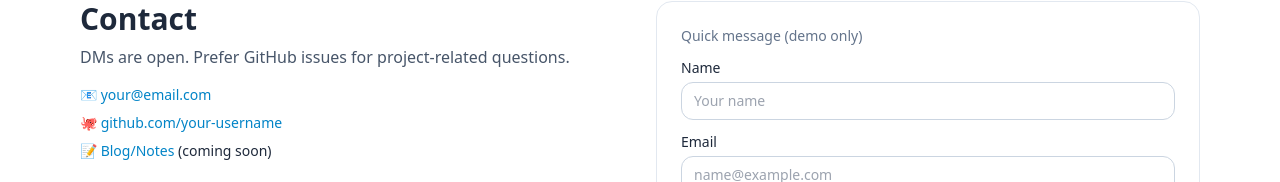
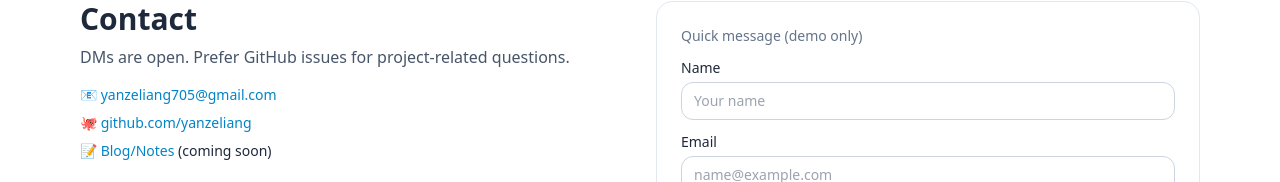
Before and after one commit to Yanzeliang/alfred-home, a plain HTML site: page index.html in a window 1280 px wide. Shown: the part 2060-2242 px from the top of the page. Drawn offline with nearby package versions, Linux system fonts and the light colour scheme.

Commit message:
Update index.html

```diff
--- a/index.html
+++ b/index.html
@@ -187,8 +187,8 @@
           <h2 class="text-2xl md:text-3xl font-bold">Contact</h2>
           <p class="mt-2 text-slate-600 dark:text-slate-300">DMs are open. Prefer GitHub issues for project‑related questions.</p>
           <ul class="mt-4 space-y-2 text-sm">
-            <li>📧 <a class="text-sky-600 dark:text-sky-400 hover:underline" href="mailto:your@email.com">your@email.com</a></li>
-            <li>🐙 <a class="text-sky-600 dark:text-sky-400 hover:underline" href="https://github.com/your-username" target="_blank" rel="noopener">github.com/your-username</a></li>
+            <li>📧 <a class="text-sky-600 dark:text-sky-400 hover:underline" href="mailto:your@email.com">yanzeliang705@gmail.com</a></li>
+            <li>🐙 <a class="text-sky-600 dark:text-sky-400 hover:underline" href="https://github.com/your-username" target="_blank" rel="noopener">github.com/yanzeliang</a></li>
             <li>📝 <a class="text-sky-600 dark:text-sky-400 hover:underline" href="#writing">Blog/Notes</a> (coming soon)</li>
           </ul>
           <div class="mt-6 text-xs text-slate-500">© <span id="y"></span> Alfred. All rights reserved.</div>
```
